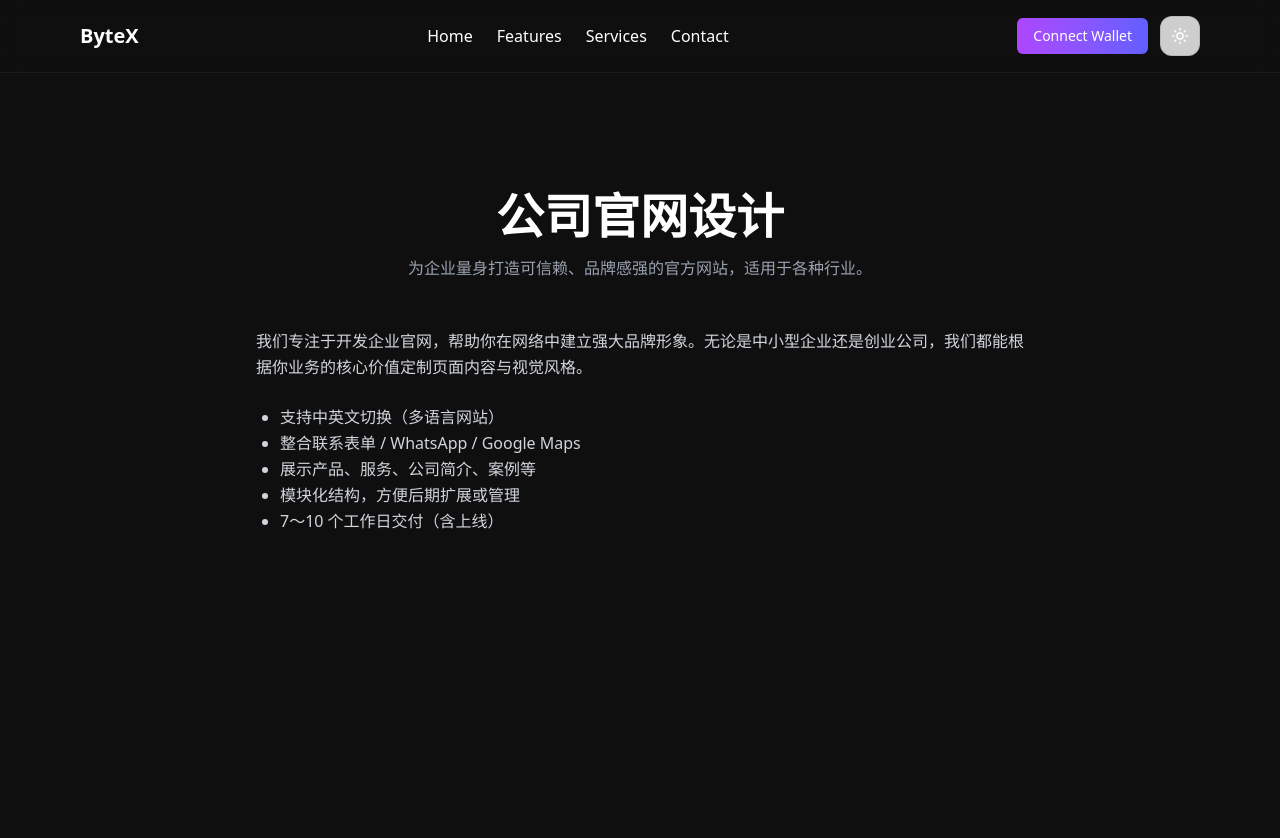
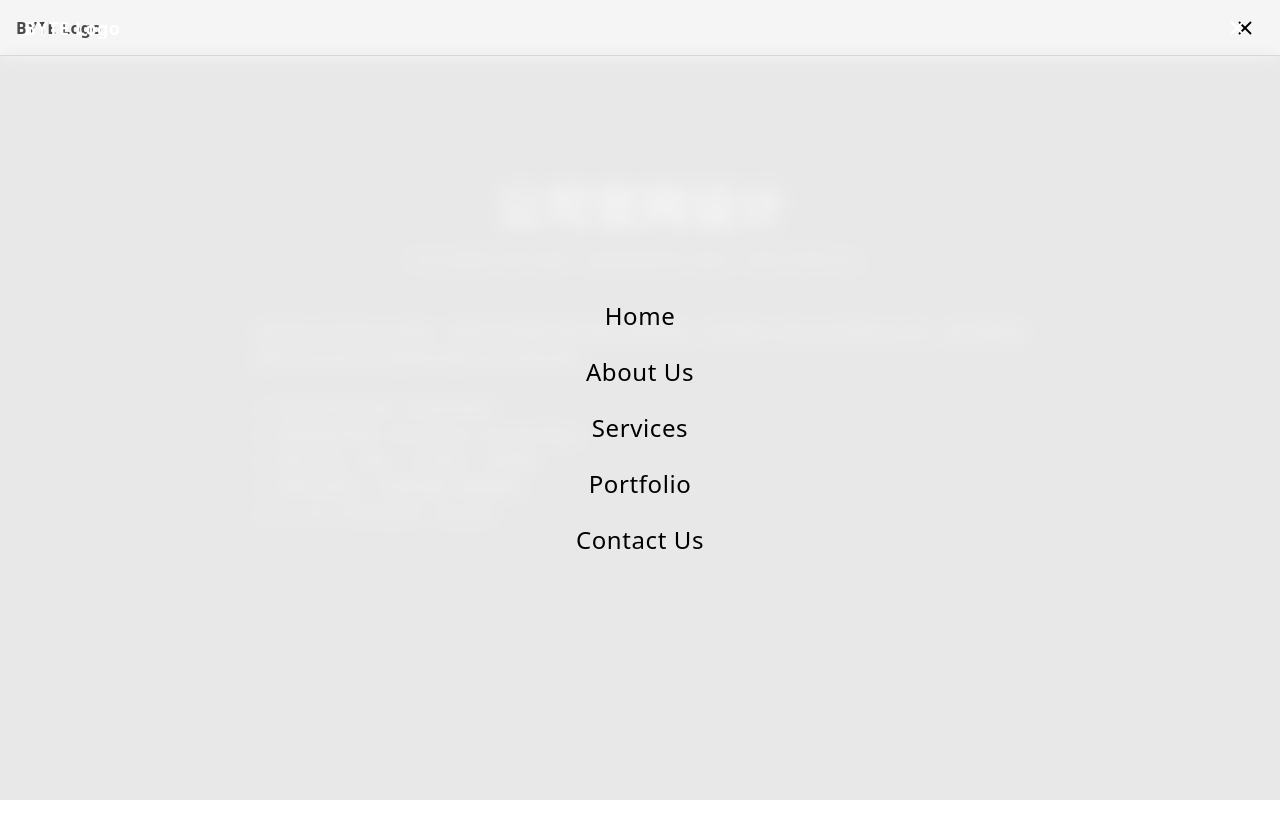
Before and after one commit to steven763308/ByteX-website, a Next.js app: page /services/company-website in a window 1280 px wide. Both pictures are taken after a click on the button "Open menu". Shown: the top 838 px of the page. After the commit the page ends 800 px from the top, so only its background shows below. Built offline with nearby package versions, Linux system fonts and the light colour scheme.

Commit message:
update nav bar

```diff
--- a/package.json
+++ b/package.json
@@ -10,7 +10,7 @@
   },
   "dependencies": {
     "@rainbow-me/rainbowkit": "^2.2.8",
-    "framer-motion": "^12.23.9",
+    "framer-motion": "^12.23.12",
     "lucide-react": "^0.525.0",
     "next": "15.4.3",
     "next-themes": "^0.4.6",
--- a/src/app/layout.tsx
+++ b/src/app/layout.tsx
@@ -12,31 +12,16 @@ const geistMono = Geist_Mono({ variable: "--font-geist-mono", subsets: ["latin"]
 
 export const metadata: Metadata = {
   title: "ByteX Technology",
-  description: "Futuristic Web3 Builder",
+  description: "Futuristic Websites and Systems",
 };
 
 export default function RootLayout({ children }: { children: React.ReactNode }) {
   return (
-    <html lang="zh-CN" className="scroll-smooth">
-      <body
-        className={`${geistSans.variable} ${geistMono.variable} antialiased bg-[#0f0f0f] text-white
-                    min-h-[100dvh] overflow-x-hidden`}
-      >
-        <Providers>
-        {/* 整页列布局，确保 Footer 贴底且全页只出现一个滚动条 */}
-        <div className="min-h-[100dvh] flex flex-col">
-          {/* Navbar 固定在顶部（或在组件里 sticky） */}
-          <Navbar />
-
-          {/* 如果 Navbar 是固定高度 ~64px，就给 main 让位 */}
-          <main className="flex-1 pt-16 relative">
-            {children}
-          </main>
-
-          {/*<Footer /> Combine to SampleProject Section*/}
-        </div>
-        <CustomCursor />
-        </Providers>
+    <html lang="en" className="scroll-smooth">
+      <body className="bg-white text-black antialiased dark:bg-black dark:text-white">
+        <Navbar />
+        {/* 留出导航高度 */}
+        <div className="pt-14">{children}</div>
       </body>
     </html>
   );
--- a/src/components/NavBar.tsx
+++ b/src/components/NavBar.tsx
@@ -1,82 +1,126 @@
 "use client";
 
+import { useEffect, useState, useId } from "react";
 import Link from "next/link";
-import { usePathname } from "next/navigation";
-import { Button } from "@/components/ui/button";
-import { useState } from "react";
 import { Menu, X } from "lucide-react";
-import ThemeToggle from "./ui/ThemeToggle";
+import { AnimatePresence, motion } from "framer-motion";
+
+const navItems = [
+  { href: "/", label: "Home" },
+  { href: "/about", label: "About Us" },
+  { href: "/services", label: "Services" },
+  { href: "/portfolio", label: "Portfolio" },
+  { href: "/contact", label: "Contact Us" },
+];
 
 export default function Navbar() {
-  const pathname = usePathname();
-  const [isOpen, setIsOpen] = useState(false);
+  const [open, setOpen] = useState(false);
+  const menuId = useId();
 
-  const navLinks = [
-    { label: "Home", href: "/" },
-    { label: "Features", href: "/#features" }, // ⚠️ anchor link not active-detectable
-    { label: "Services", href: "/#services" },
-    { label: "Contact", href: "/#contact" },
-  ];
+  // 打开菜单时禁止页面滚动 + Esc 关闭
+  useEffect(() => {
+    const root = document.documentElement;
+    const onKey = (e: KeyboardEvent) => e.key === "Escape" && setOpen(false);
+    if (open) {
+      root.classList.add("overflow-hidden");
+      window.addEventListener("keydown", onKey);
+    } else {
+      root.classList.remove("overflow-hidden");
+      window.removeEventListener("keydown", onKey);
+    }
+    return () => {
+      root.classList.remove("overflow-hidden");
+      window.removeEventListener("keydown", onKey);
+    };
+  }, [open]);
 
 return (
-    <header className="fixed top-0 w-full z-50 bg-[#0f0f0f]/80 backdrop-blur border-b border-[#1a1a1a]">
-      <div className="max-w-6xl mx-auto px-4 py-4 flex items-center justify-between">
-        {/* Logo */}
-        <div className="text-xl font-bold text-white">ByteX</div>
+  <>
+    {/* 顶部导航条（透明、白色、左右两角） */}
+    <header className="fixed inset-x-0 top-0 z-50 bg-transparent border-none">
+      <nav className="flex h-14 w-full items-center justify-between px-6">
+        {/* 左：Logo（白色） */}
+        <Link
+          href="/"
+          className="text-lg font-semibold tracking-wide text-white hover:opacity-80"
+          onClick={() => setOpen(false)}
+        >
+          BYTE Logo
+        </Link>
 
-        {/* Desktop nav */}
-        <nav className="hidden md:flex space-x-6 text-white">
-          {navLinks.map((link) => {
-            const isActive = pathname === link.href;
-            return (
-              <Link
-                key={link.href}
-                href={link.href}
-                className={`transition-colors duration-200 ${
-                  isActive ? "text-indigo-400 font-semibold" : "text-white hover:text-indigo-400"
-                }`}
+        {/* 右：汉堡按钮（白色） */}
+        <button
+          aria-controls={menuId}
+          aria-expanded={open}
+          aria-label={open ? "Close menu" : "Open menu"}
+          onClick={() => setOpen((v) => !v)}
+          className="inline-flex items-center justify-center rounded-md p-2 text-white"
         >
-                {link.label}
-              </Link>
-            );
-          })}
+          {open ? <X size={22} /> : <Menu size={22} />}
+        </button>
       </nav>
+    </header>
 
-        {/* CTA Button */}
-        <div className="hidden md:flex items-center gap-x-3">
-          <Button className="bg-gradient-to-r from-purple-500 to-indigo-500 text-white px-4 py-2 rounded-full text-sm">
-            Connect Wallet
-          </Button>
-          <ThemeToggle />
-        </div>
-
-        {/* Mobile menu toggle */}
+    {/* 顶部下落的全屏菜单 */}
+    <AnimatePresence>
+      {open && (
+        <motion.aside
+          id={menuId}
+          initial={{ y: "-100%", opacity: 0 }}
+          animate={{ y: 0, opacity: 1 }}
+          exit={{ y: "-100%", opacity: 0 }}
+          transition={{ type: "spring", stiffness: 210, damping: 26 }}
+          className="fixed inset-0 z-40 flex h-screen w-screen flex-col bg-neutral-100/95 backdrop-blur dark:bg-neutral-900/95"
+          role="dialog"
+          aria-modal="true"
+          onMouseDown={(e) => {
+            if (e.currentTarget === e.target) setOpen(false);
+          }}
+        >
+          {/* 顶部栏（LOGO + 关闭） */}
+          <div className="flex h-14 items-center justify-between border-b border-black/10 px-4 dark:border-white/10">
+            <span className="text-base font-semibold tracking-wide text-black/70 dark:text-white/80">
+              BYTE Logo
+            </span>
             <button
-          onClick={() => setIsOpen(!isOpen)}
-          className="md:hidden text-white"
+              aria-label="Close menu"
+              onClick={() => setOpen(false)}
+              className="rounded-md p-2"
             >
-          {isOpen ? <X className="w-6 h-6" /> : <Menu className="w-6 h-6" />}
+              <X size={22} />
             </button>
           </div>
 
-      {/* Mobile dropdown */}
-      {isOpen && (
-        <div className="md:hidden bg-[#0f0f0f]/90 text-white px-4 pb-4 space-y-2">
-          {navLinks.map((link) => (
+          {/* 中间导航列表 */}
+          <div className="flex flex-1 items-center justify-center">
+            <motion.ul
+              initial="hidden"
+              animate="show"
+              variants={{
+                hidden: { transition: { staggerChildren: 0.05, staggerDirection: -1 } },
+                show: { transition: { staggerChildren: 0.06 } },
+              }}
+              className="flex flex-col items-center gap-6"
+            >
+              {navItems.map((item) => (
+                <motion.li
+                  key={item.href}
+                  variants={{ hidden: { y: 8, opacity: 0 }, show: { y: 0, opacity: 1 } }}
+                >
                   <Link
-              key={link.href}
-              href={link.href}
-              onClick={() => setIsOpen(false)}
-              className="block py-2 border-b border-[#1a1a1a]"
+                    href={item.href}
+                    onClick={() => setOpen(false)}
+                    className="text-center text-2xl font-large tracking-wide text-black hover:opacity-90 dark:text-white"
                   >
-              {link.label}
+                    {item.label}
                   </Link>
+                </motion.li>
               ))}
-          <Button className="w-full mt-2 bg-gradient-to-r from-purple-500 to-indigo-500 text-white rounded-full text-sm">
-            Connect Wallet
-          </Button>
+            </motion.ul>
           </div>
+        </motion.aside>
       )}
-    </header>
+    </AnimatePresence>
+  </>
 );
 }
--- a/src/components/section/SampleProject.tsx
+++ b/src/components/section/SampleProject.tsx
@@ -48,7 +48,7 @@ const projectsData: Project[] = [
   {
     title: "ByteX — 动效品牌站",
     desc: "粒子背景与统一渐变美学。",
-    image: "",
+    image: "https://images.unsplash.com/photo-1460925895917-afdab827c52f?q=80&w=1600&auto=format&fit=crop",
     href: "/cases/bytex",
     tags: ["Motion", "UI"],
   },
```
Also changed, not shown: 1 other file (tests, documents, lock files or other folders). Lines whose indentation alone changed are shown as unchanged.
